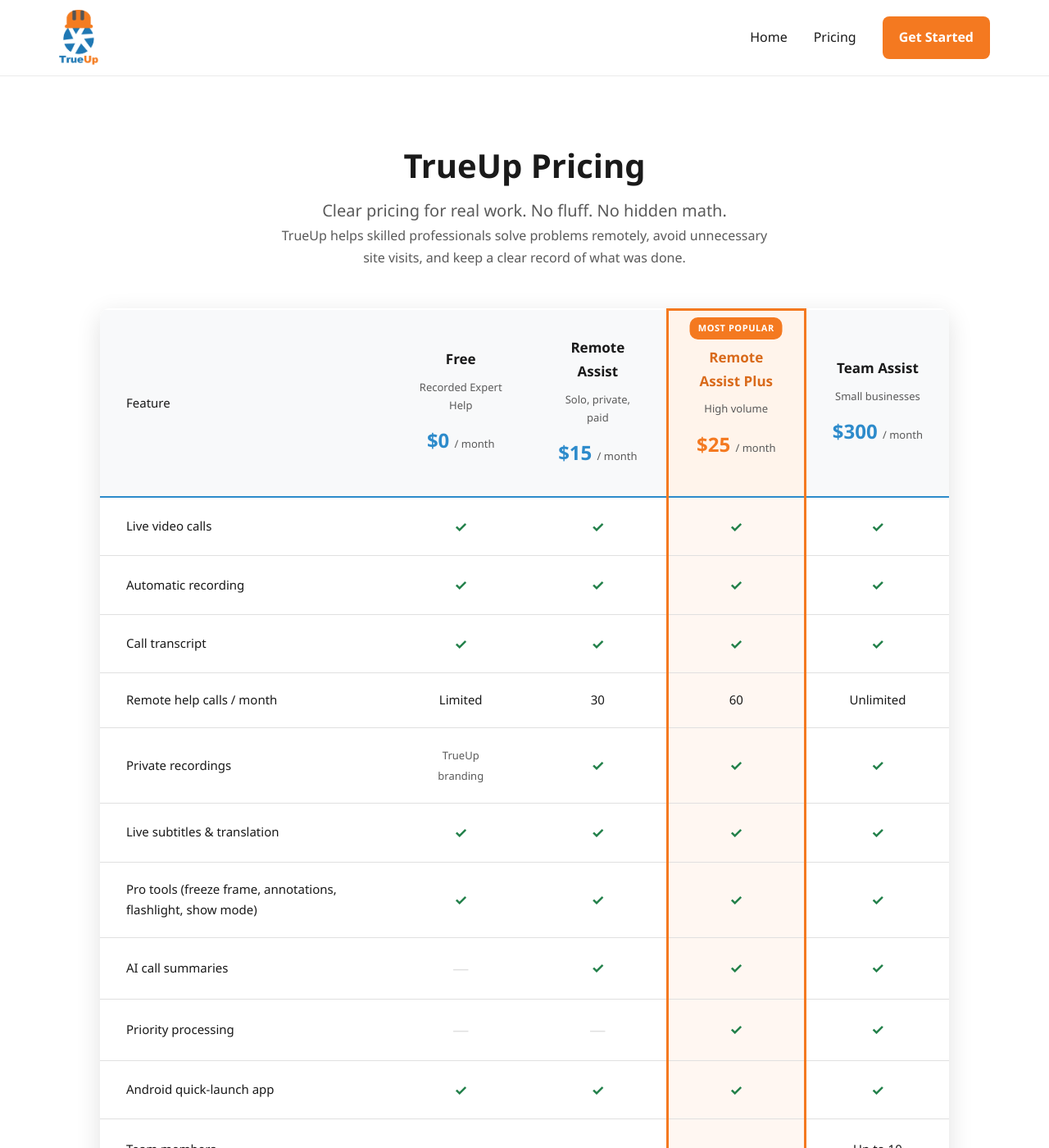
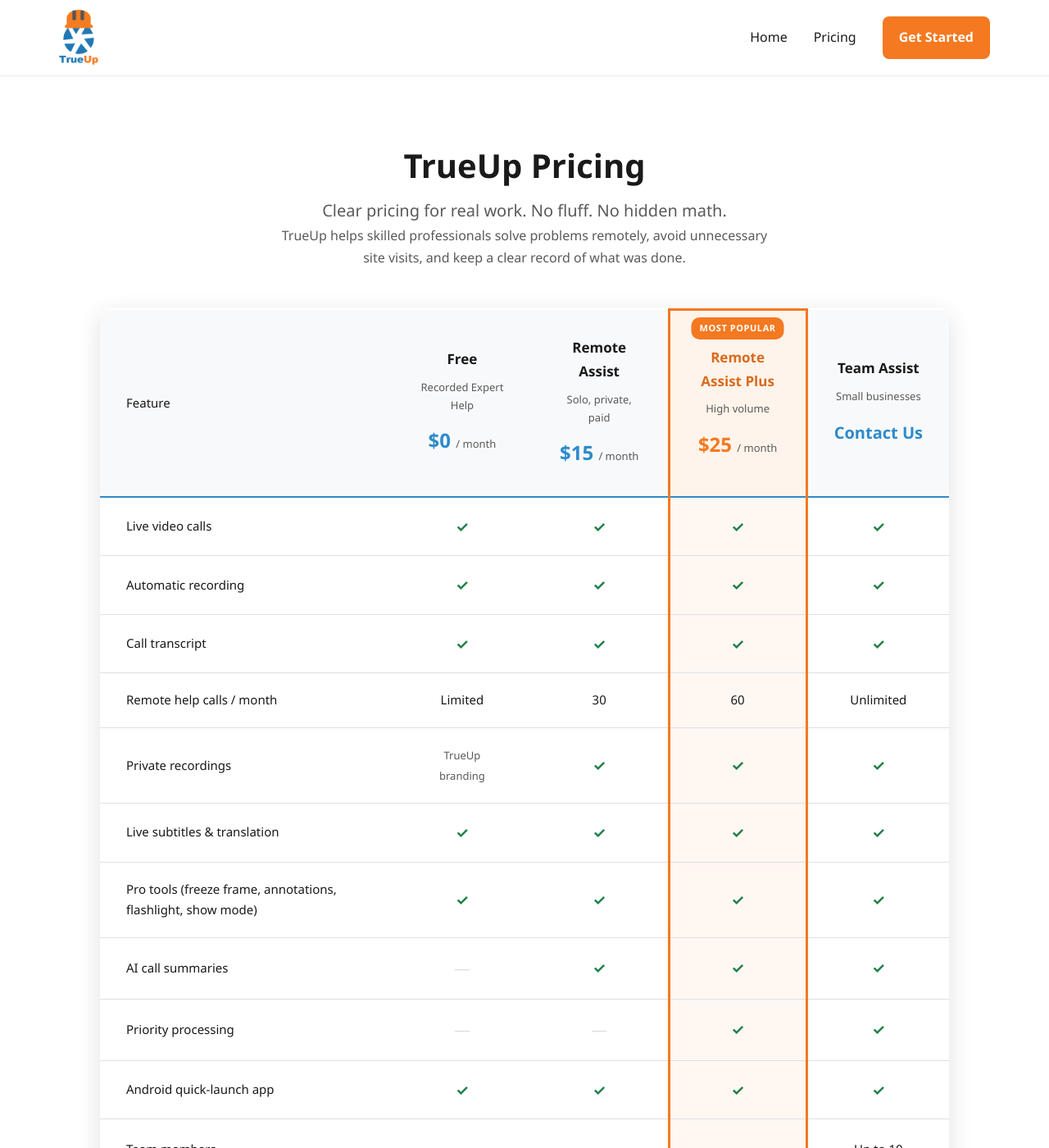
Before and after one commit to TrueUp-Pro/TrueUp_Website, a Jekyll site: the page built from pricing.html, in a window 1280 px wide and 1400 px high. Shown: the whole window at 82% size. Built offline with Jekyll 4.4.1, drawn with Linux system fonts in a browser that asks for light colours.

Commit message:
Removed the team pricing option

```diff
--- a/css/main.css
+++ b/css/main.css
@@ -919,6 +919,16 @@
   color: var(--color-orange);
 }
 
+.pricing-comparison .plan-price .contact-link {
+  color: var(--color-blue);
+  text-decoration: none;
+  font-size: 1.25rem;
+  cursor: pointer;
+}
+.pricing-comparison .plan-price .contact-link:hover {
+  text-decoration: underline;
+}
+
 .pricing-comparison thead .plan-featured::before {
   content: 'Most Popular';
   position: absolute;
--- a/pricing.html
+++ b/pricing.html
@@ -35,7 +35,7 @@
           <th scope="col" class="plan-col">
             <span class="plan-name">Team Assist</span>
             <span class="plan-desc">Small businesses</span>
-            <span class="plan-price">$300 <span class="per">/ month</span></span>
+            <span class="plan-price"><a href="#" class="js-beta-form-open contact-link">Contact Us</a></span>
           </th>
         </tr>
       </thead>
```
